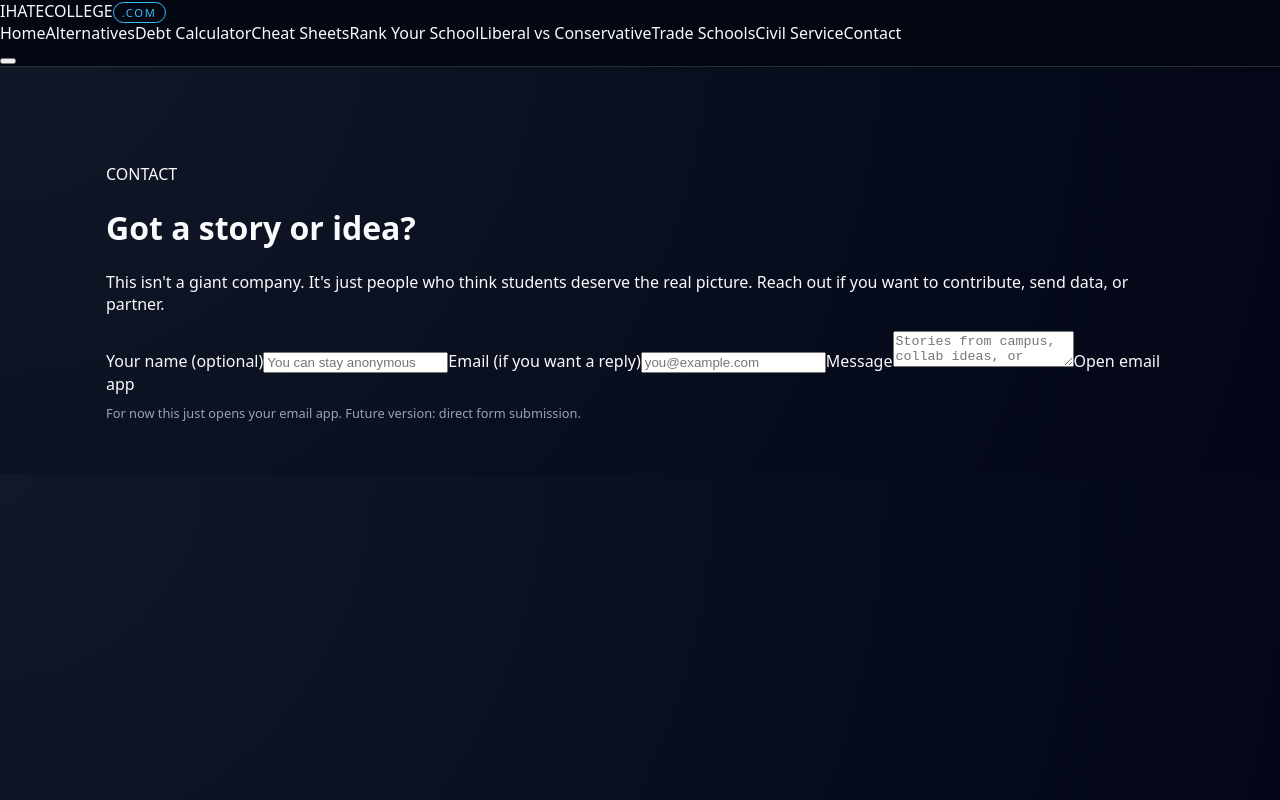
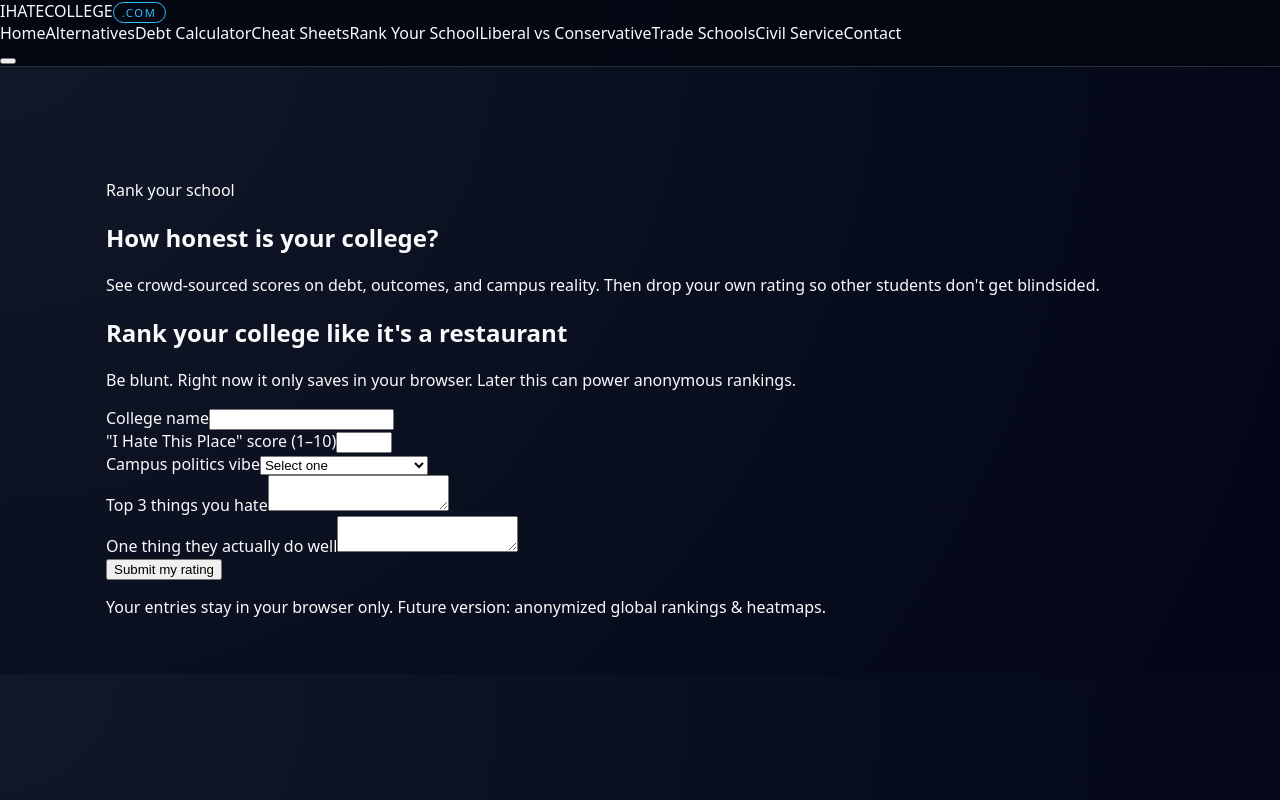
Before and after one commit to placebetsai/Ihatecollege, a Next.js app: page /rank-your-school in a window 1280 px wide. Built offline with nearby package versions, Linux system fonts and the light colour scheme.

Commit message:
Update rank-your-school.js

```diff
--- a/pages/rank-your-school.js
+++ b/pages/rank-your-school.js
@@ -1,52 +1,26 @@
-import Head from 'next/head';
+import Head from "next/head";
+import RankCollege from "../components/RankCollege";
 
-export default function ContactPage() {
+export default function RankYourSchoolPage() {
   return (
     <>
       <Head>
-        <title>Contact – ihatecollege.com</title>
-        <meta
-          name="description"
-          content="Got a story, idea, or collab pitch? Reach out to ihatecollege.com."
-        />
+        <title>Rank Your School | IHATECOLLEGE.COM</title>
       </Head>
 
-      <div className="page-header">
-        <div className="page-kicker">CONTACT</div>
-        <h1 className="page-title">Got a story or idea?</h1>
-        <p className="page-subtitle">
-          This isn&apos;t a giant company. It&apos;s just people who think students deserve the real
-          picture. Reach out if you want to contribute, send data, or partner.
+      <section className="section">
+        <p className="eyebrow">Rank your school</p>
+        <h1 className="section-title">How honest is your college?</h1>
+        <p className="section-sub">
+          See crowd-sourced scores on debt, outcomes, and campus reality. Then
+          drop your own rating so other students don&apos;t get blindsided.
         </p>
-      </div>
+      </section>
 
-      <div className="simple-form">
-        <label>
-          Your name (optional)
-          <input type="text" placeholder="You can stay anonymous" />
-        </label>
-
-        <label>
-          Email (if you want a reply)
-          <input type="email" placeholder="you@example.com" />
-        </label>
-
-        <label>
-          Message
-          <textarea placeholder="Stories from campus, collab ideas, or anything else." />
-        </label>
-
-        <a
-          href="mailto:placebetsai@gmail.com?subject=ihatecollege.com%20Contact"
-          className="btn-secondary"
-        >
-          Open email app
-        </a>
-
-        <p style={{ fontSize: '0.8rem', marginTop: '0.6rem', color: '#9ca3af' }}>
-          For now this just opens your email app. Future version: direct form submission.
-        </p>
-      </div>
+      {/* Your existing ranking component */}
+      <section className="section">
+        <RankCollege />
+      </section>
     </>
   );
 }
```
